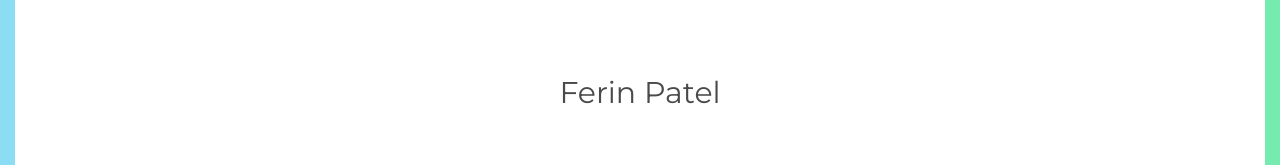
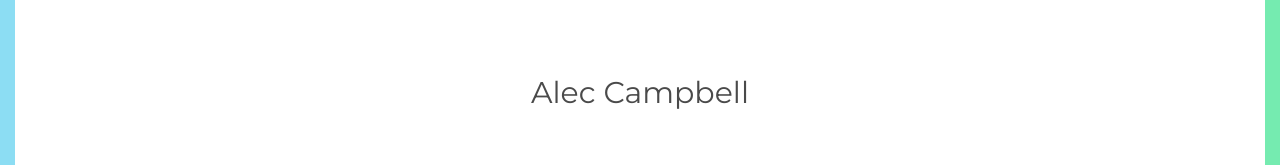
Before and after one commit to fu4303/portfolio-dnd, a React (Create React App) app: page / in a window 1280 px wide. Shown: the part 534-699 px from the top of the page. Built offline with nearby package versions, Linux system fonts and the light colour scheme.

Commit message:
Update Home.jsx

```diff
--- a/src/pages/Home.jsx
+++ b/src/pages/Home.jsx
@@ -31,7 +31,7 @@ const Home = () => {
         <>
           <Menu color={"#000"} />
           <p className={styles.titlePortfolio}>Portfolio</p>
-          <p className={styles.nameTitle}>Ferin Patel</p>
+          <p className={styles.nameTitle}>Alec Campbell</p>
         </>
       )}
     </motion.div>
```
